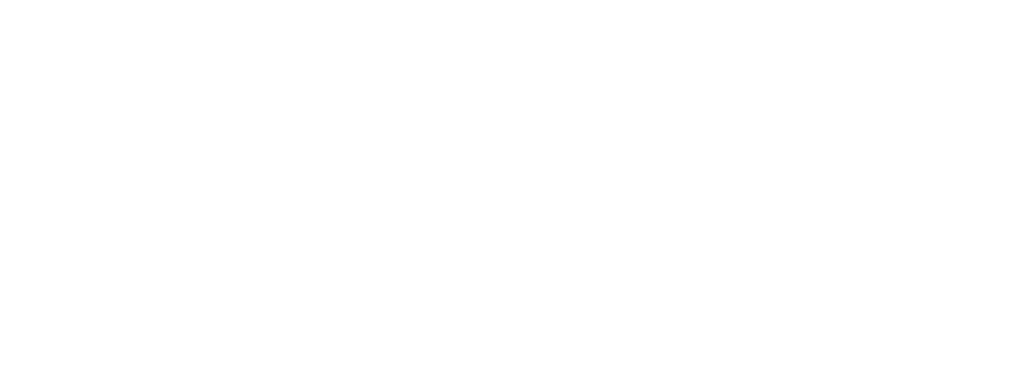
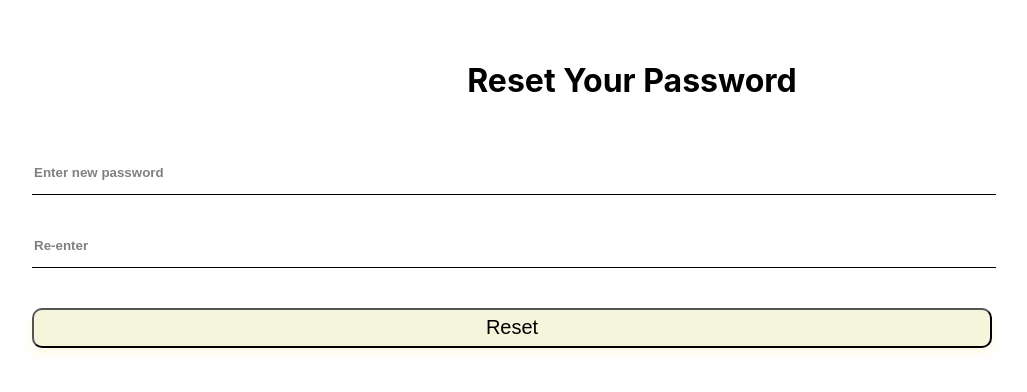
Before and after one commit to Maheshiwickramarathna/react-login, a React (Create React App) app: page /Forrget in a window 1280 px wide. Before the commit this address had no page. Shown: the top 392 px of the page, without its empty margins (8-1035 px from the left). Built offline with nearby package versions, Linux system fonts and the light colour scheme.

Commit message:
created login

```diff
--- a/src/App.js
+++ b/src/App.js
@@ -1,7 +1,10 @@
 import logo from './logo.svg';
 import './App.css';
 import Home from './Pages/Home';
+import Forrget from './Pages/Forrget';
 import { BrowserRouter as Router, Route, Routes } from "react-router-dom";
+import Register from './Pages/Register';
+import About from './Pages/About';
 
 function App() {
   return (
@@ -9,7 +12,9 @@ function App() {
     <div>
       <Routes>
         <Route path='/' element={<Home />} />
-
+         <Route path='/Forrget' element={<Forrget />} />
+          <Route path='/Register' element={<Register />} />
+           <Route path='/About' element={<About />} />
       </Routes>
     </div>
    </Router>
--- /dev/null
+++ b/src/Pages/About.js
@@ -0,0 +1,9 @@
+import React from 'react'
+
+export default function About() {
+  return (
+    <div>
+      <h1>About Us</h1>
+    </div>
+  )
+}
--- /dev/null
+++ b/src/Pages/Forrget.js
@@ -0,0 +1,23 @@
+import React from 'react'
+import '../Style/Forget.css'
+export default function Forrget() {
+  return (
+    <div className='forget'>
+
+        <div className='center'>
+            <center>
+                <form id="forget-form" method='POST'>
+                   <h1>Reset Your Password</h1>
+                    <input type="passwor" name="pwd1" placeholder="Enter new password"/>
+
+                    <input type="password" name="pwd" placeholder="Re-enter"/>
+
+                    <button>Reset</button>
+
+
+                </form>
+            </center>
+        </div>
+    </div>
+  )
+}
--- a/src/Pages/Home.js
+++ b/src/Pages/Home.js
@@ -1,6 +1,7 @@
 import React from 'react'
 import BannerImage from '../Images/Me.jpg'
 import '../Style/Home.css'
+import { Link } from 'react-router-dom'
 
 export default function Home() {
   return (
@@ -9,7 +10,24 @@ export default function Home() {
             <div className='left'  style={{ backgroundImage: `url(${BannerImage})` }}>
                 <h1>Home page</h1>
             </div>
-            <div className='right'></div>
+
+            <div className='right'>
+
+                <p><span id="x">Login</span><br></br>Unlock Your Journey, Login to Developerstack</p>
+
+                <form id="contact-form" method='POST'>
+                    <input type=" email" name="mail" placeholder="Enter Email"/>
+
+                    <input type="password" name="pwd" placeholder="xxxxxxxx"/>
+                    <Link to='/Forrget' id='y'>Forget Password</Link>
+                    <div>
+                        <span className='b'><button><Link to='/About'>Login</Link></button></span>
+                    </div>
+                     <span> New To Our Platform? <Link to='/Register'>Register Now</Link></span>
+
+                </form>
+
+            </div>
 
 
     </div>
--- /dev/null
+++ b/src/Pages/Register.js
@@ -0,0 +1,9 @@
+import React from 'react'
+
+export default function Register() {
+  return (
+    <div>
+      <h1>Register Now</h1>
+    </div>
+  )
+}
--- a/src/Style/Home.css
+++ b/src/Style/Home.css
@@ -46,7 +46,79 @@
 }
 
 .home .left h1{
-    padding: 20px;
+    padding: 40px;
     color: aliceblue;
     font-weight: bold;
 }
+
+.home .right  #x{
+
+    font-weight: bold;
+    font-size: 30px;
+}
+
+
+
+.home .right p{
+    padding: 40px;
+    font-weight: bold;
+
+}
+
+
+input::placeholder
+{
+    font-weight: bold;
+    color:gray;
+    font-family: Arial, Helvetica, sans-serif;
+}
+
+form input:focus
+{
+    outline: none;
+}
+
+form{
+    display: flex;
+    flex-direction: column;
+    width: auto;
+    height: auto;
+    padding: 40px;
+}
+
+form input{
+    height: 40px;
+    width: 80%;
+    border: none;
+    border-bottom: 1px solid black;
+    color: black;
+}
+form input{
+    margin-top: 30px;
+    color: gray;
+}
+
+form button{
+    margin-top: 40px;
+   width: 80%;
+    height: 40px;
+    border-radius: 10px;
+    background-color: beige;
+    font-size: 20px;
+    cursor: pointer;
+    box-shadow: 0 6px 12px rgba(246,215,123,0.18);
+
+
+}
+
+
+
+form span{
+
+    text-align: center;
+    align-content: center;
+}
+
+.home .right .b a{
+    text-decoration: none;
+}
```
Also changed, not shown: src/Style/Forget.css (added).
